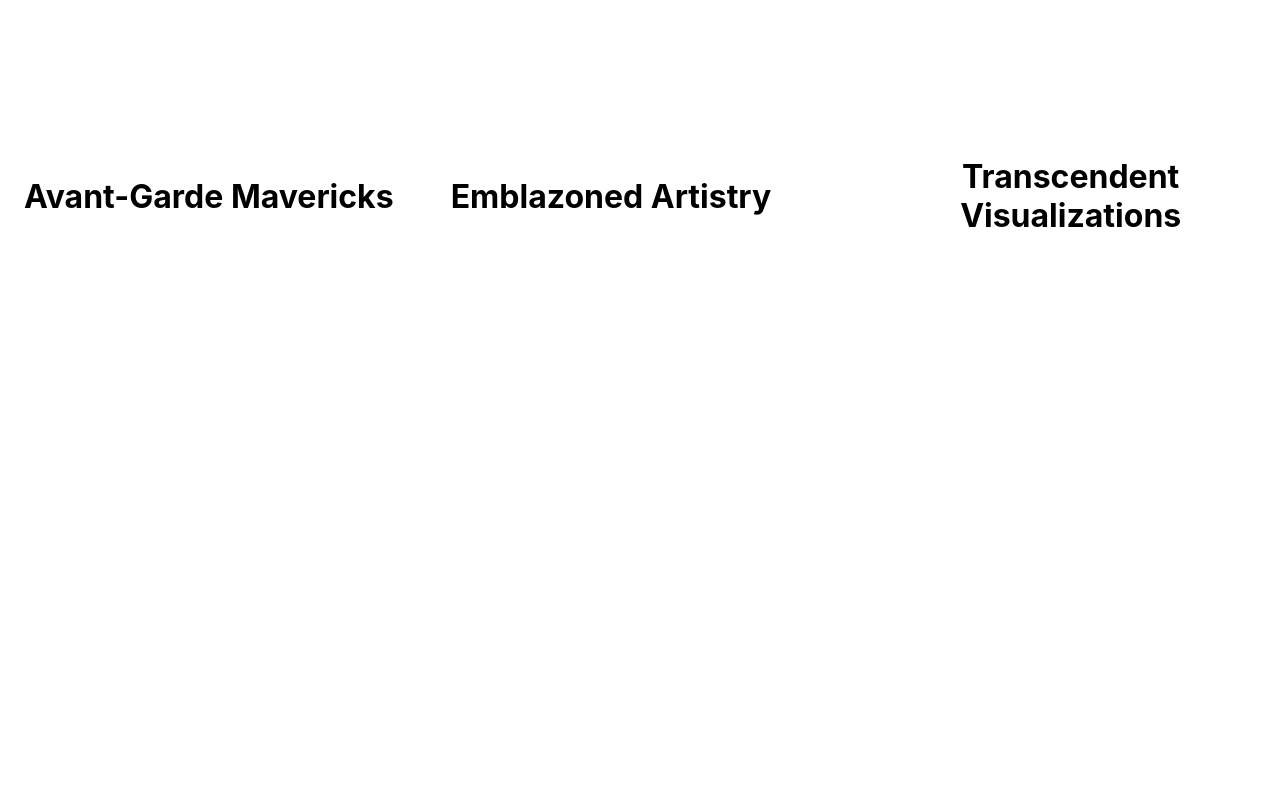
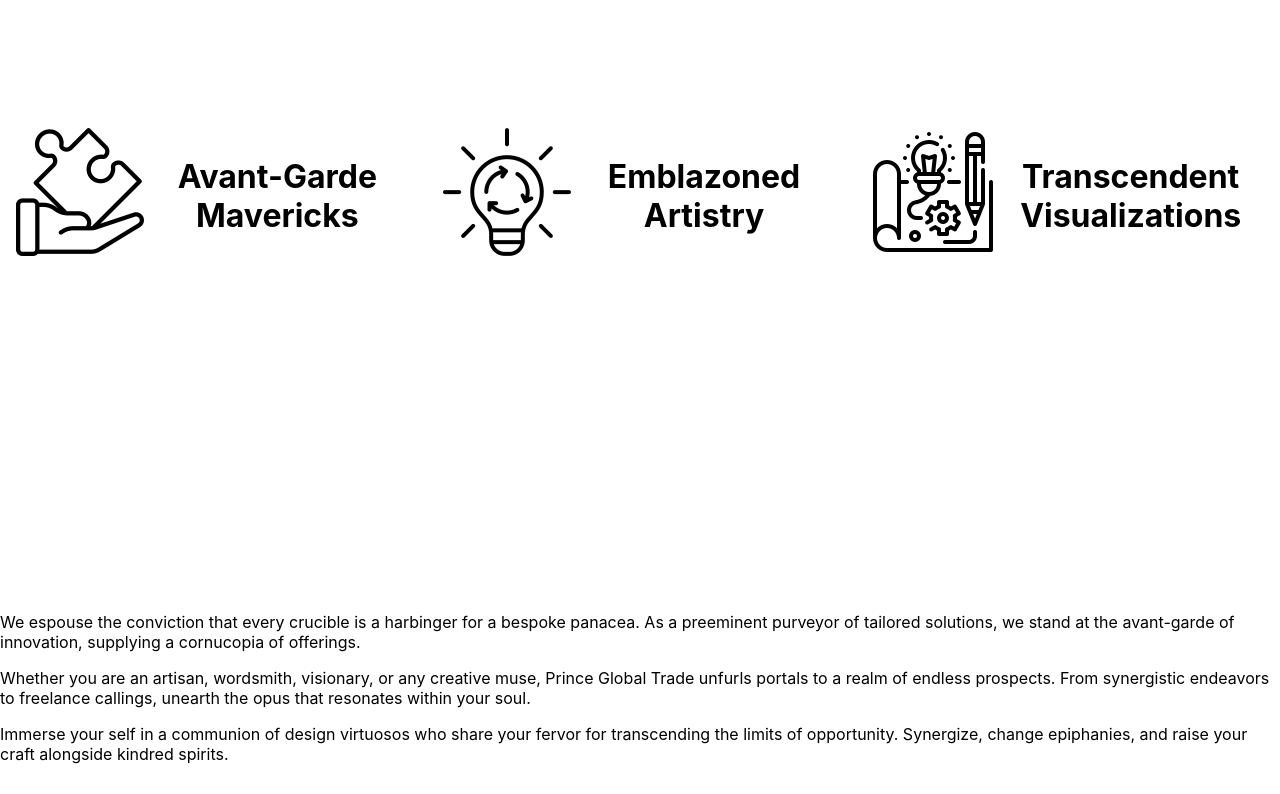
Before and after one commit to Princepatel20/prince-global-trade, a React (Create React App) app: page / in a window 1280 px wide. Shown: the part 1680-2474 px from the top of the page. Built offline with nearby package versions, Linux system fonts and the light colour scheme.

Commit message:
Update Phrases.jsx

```diff
--- a/src/Components/Phrases/Phrases.jsx
+++ b/src/Components/Phrases/Phrases.jsx
@@ -1,20 +1,51 @@
-import React from 'react';
-import './Phrases.css';
+import React from "react";
+import "./Phrases.css";
+
+import Bestsol from "../Assets/Bestsol.png";
+import Creativework from "../Assets/Creativework.png";
+import Design from "../Assets/Design.png";
 
 const Phrases = () => {
   return (
+    <div className="content-container">
       <div className="phrase-container">
         <div className="phrase-item">
-        <i className="fas fa-palette"></i>
+          <div className="icon-wrapper">
+            <img src={Bestsol} alt="Icon" className="phrase-icon" />
+          </div>
           <span className="phrase">Avant-Garde Mavericks</span>
         </div>
         <div className="phrase-item">
-        <i className="fas fa-brush"></i>
+          <div className="icon-wrapper">
+            <img src={Creativework} alt="Icon" className="phrase-icon" />
+          </div>
           <span className="phrase">Emblazoned Artistry</span>
         </div>
         <div className="phrase-item">
-        <i className="fas fa-eye"></i>
+          <div className="icon-wrapper">
+            <img src={Design} alt="Icon" className="phrase-icon" />
+          </div>
           <span className="phrase">Transcendent Visualizations</span>
+        </div>
+      </div>
+      <div className="summary-container">
+        <p className="summary-paragraph">
+          We espouse the conviction that every crucible is a harbinger for a
+          bespoke panacea. As a preeminent purveyor of tailored solutions, we
+          stand at the avant-garde of innovation, supplying a cornucopia of
+          offerings.
+        </p>
+        <p className="summary-paragraph">
+          Whether you are an artisan, wordsmith, visionary, or any creative
+          muse, Prince Global Trade unfurls portals to a realm of endless
+          prospects. From synergistic endeavors to freelance callings, unearth
+          the opus that resonates within your soul.
+        </p>
+        <p className="summary-paragraph">
+          Immerse your self in a communion of design virtuosos who share your
+          fervor for transcending the limits of opportunity. Synergize, change
+          epiphanies, and raise your craft alongside kindred spirits.
+        </p>
       </div>
     </div>
   );
```
Lines whose indentation alone changed are shown as unchanged.
